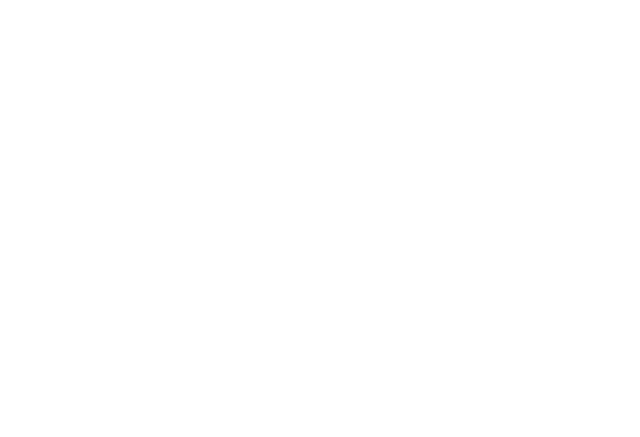
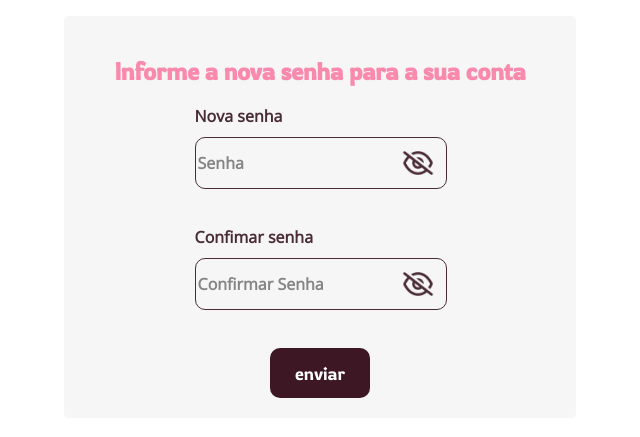
Before and after one commit to guiqsassi/SpyCat, a React (Create React App) app: page /ChangePassword in a window 1280 px wide. Before the commit this address had no page. Shown: the part 183-620 px from the top of the page, without its empty margins (320-960 px from the left). Built offline with nearby package versions, Linux system fonts and the light colour scheme.

Commit message:
foget password

```diff
--- a/src/App.tsx
+++ b/src/App.tsx
@@ -10,6 +10,8 @@
 import Suporte from './Pages/Suporte/Suporte';
 import User from './Pages/User/User';
 import OngCad from './Pages/OngCad/OngCad';
+import ForgetPassword from './Pages/ForgetPassword/ForgetPassword';
+import ChangePassword from './Pages/ChangeForgetPassword/ChangePassword';
 
 function App() {
   return (
@@ -18,6 +20,8 @@
       <Routes>
         <Route path='/' element={<LandingPage/>}/>
         <Route path='/Cadastro' element={<Cadastro/>}/>
+        <Route path='/ChangePassword' element={<ChangePassword/>}/>
+        <Route path='/forget-password' element={<ForgetPassword/>}/>
         <Route path='/Login' element={<Login/>}/>
         <Route path='/Home' element={<Home/>}/>
         <Route path='/Pets' element={<PetsPage/>}/>
--- a/src/Components/Input/Input.css
+++ b/src/Components/Input/Input.css
@@ -78,13 +78,13 @@
     margin: 0 10px 0 10px;
 }
 .campoInput textarea::placeholder{
-    color: #000;
+    color: #00000075;
 font-family: Open Sans;
 /* font-size: 19px; */
 font-style: normal;
 }
 .campoInput input::placeholder{
-    color: #000;
+    color: #00000075;
 font-family: Open Sans;
 /* font-size: 19px; */
 font-style: normal;
--- /dev/null
+++ b/src/Pages/ChangeForgetPassword/ChangePassword.css
@@ -0,0 +1,39 @@
+.forgetPasswordContainer{
+    width: 40%;
+
+    height: auto;
+    padding: 20px 0 20px 0;
+    background-color: #F6F6F6;
+    border-radius: 20   px;
+    display: flex;
+    align-items: center;
+    flex-direction: column;
+}
+.forgetPassword{
+    width: 100%;
+    height: 100vh;
+    display: flex;
+    align-items: center;
+    justify-content: center;
+}
+.forgetPasswordTittle{
+    width: 100%;
+    text-align: center;
+}
+.forgetPasswordTittle > h1{
+    color: #F98AAE;
+text-align: center;
+font-family: Rowdies;
+font-style: normal;
+font-weight: 700;
+line-height: normal;
+}
+.inputChangePassword{
+    width: 70%;
+    height: 50%;
+    gap: 20px;
+    display: flex;
+    align-items: center;
+    flex-direction: column;
+    justify-content: center;
+}
--- /dev/null
+++ b/src/Pages/ChangeForgetPassword/ChangePassword.jsx
@@ -0,0 +1,48 @@
+import "./ChangePassword.css"
+import Input from "../../Components/Input/Input";
+import React, { useState } from 'react';
+import ButtonForms from "../../Components/ButtonForms/ButtonForms";
+import axios from "axios";
+import Api from "../../Api/Api";
+
+import { useSearchParams, useNavigate } from "react-router-dom";
+
+const ChangePassword = () => {
+    const [searchParams] = useSearchParams()
+    const [password,setPassword] = useState()
+    const [passwordConfirm,setPasswordConfirm] = useState()
+    const token = searchParams.get("token")
+    const navigate = useNavigate()
+    const handleClick = async()=>{
+        console.log(token);
+        if(password === passwordConfirm){
+
+            await axios.post(`${Api}/savePassword`, {
+                password: password,
+                token: token
+            }).then((res)=>{
+                navigate("/login")
+                console.log(res);
+            })
+        }
+    }
+
+    return (
+        <section className="forgetPassword">
+            <div className="forgetPasswordContainer">
+                <div className="forgetPasswordTittle">
+                    <h1> Informe a nova senha para a sua conta</h1>
+                </div>
+                <div className="inputChangePassword">
+                    <Input name={"Nova senha"} setValue={setPassword} value={password} placeholder="Senha" password="password"></Input>
+                    <Input name={"Confimar senha"} setValue={setPasswordConfirm} value={passwordConfirm} placeholder="Confirmar Senha" password="password"></Input>
+                    <ButtonForms onClick={handleClick} name="enviar"></ButtonForms>
+                </div>
+
+            </div>
+        </section>
+     );
+}
+
+export default ChangePassword
+;
--- /dev/null
+++ b/src/Pages/ForgetPassword/ForgetPassword.css
@@ -0,0 +1,51 @@
+.forgetPasswordContainer{
+    width: 40%;
+
+    height: 50%;
+    background-color: #F6F6F6;
+    border-radius: 5px;
+    display: flex;
+    align-items: center;
+    flex-direction: column;
+}
+.forgetPassword{
+    width: 100%;
+    height: 100vh;
+    display: flex;
+    align-items: center;
+    justify-content: center;
+}
+.forgetPasswordTittle{
+    width: 100%;
+    text-align: center;
+    display: flex;
+    align-items: center;
+    flex-direction: column;
+}
+.forgetPasswordTittle > h1{
+    color: #F98AAE;
+text-align: center;
+font-family: Rowdies;
+font-style: normal;
+font-weight: 700;
+line-height: normal;
+}
+.forgetPasswordTittle > p{
+    color: #4A2C36;
+    width: 50%;
+
+    font-family: Open Sans;
+    font-size: 16px;
+    font-style: normal;
+    font-weight: 400;
+    line-height: normal;
+}
+.inputForgetPassword{
+    width: 70%;
+    height: 50%;
+    gap: 40px;
+    display: flex;
+    align-items: center;
+    flex-direction: column;
+    justify-content: center;
+}
--- /dev/null
+++ b/src/Pages/ForgetPassword/ForgetPassword.jsx
@@ -0,0 +1,36 @@
+import "./ForgetPassword.css"
+import Input from "../../Components/Input/Input";
+import React, { useState } from 'react';
+import ButtonForms from "../../Components/ButtonForms/ButtonForms";
+import axios from "axios";
+import Api from "../../Api/Api";
+
+const ForgetPassword = () => {
+
+    const [email,setEmail] = useState()
+
+    const handleClick = async()=>{
+        await axios.post(`${Api}/forgot-password`, {
+        }, { params: { email: email}}).then((res)=>{
+            console.log(res);
+        })
+    }
+
+    return (
+        <section className="forgetPassword">
+            <div className="forgetPasswordContainer">
+                <div className="forgetPasswordTittle">
+                    <h1> Informe o email da sua conta</h1>
+                    <p> Iremos enviar um email para confirmarmos sua identidade</p>
+                </div>
+                <div className="inputForgetPassword">
+                    <Input name={"email"} setValue={setEmail} value={email} placeholder="email"></Input>
+                    <ButtonForms onClick={handleClick} name="enviar"></ButtonForms>
+                </div>
+
+            </div>
+        </section>
+     );
+}
+
+export default ForgetPassword;
--- a/src/Pages/Login/Login.tsx
+++ b/src/Pages/Login/Login.tsx
@@ -67,6 +67,7 @@
         <form action="">
             <Input error={error} icon={"https://i.postimg.cc/8CV7NZSr/Vector.png"} placeholder="Email" value={email} setValue={setEmail} name={"Nome"}></Input>
             <Input error={error} password="password" placeholder="Senha" icon={"https://i.postimg.cc/MKNcrW35/cadeado.png"} value={password} setValue={setPassword} name={"Senha"}></Input>
+                <p>Esqueceu sua senha? <Link to={"/forget-password"}>Clique aqui</Link></p>
             <div className="button">
                 <ButtonForms name="Logar" onClick={handleClick}/>
                 <p>Não possui um conta? <Link to={"/Cadastro"}>Clique aqui</Link></p>
```
